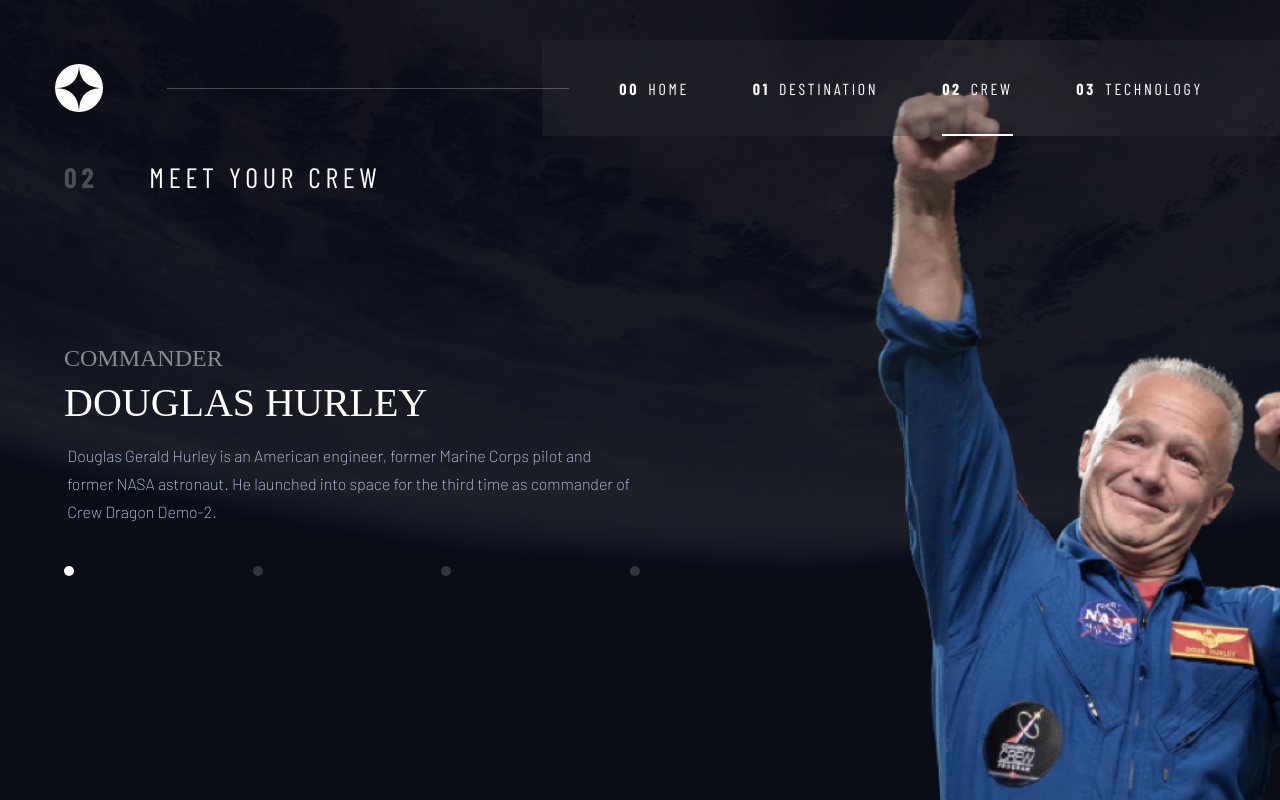
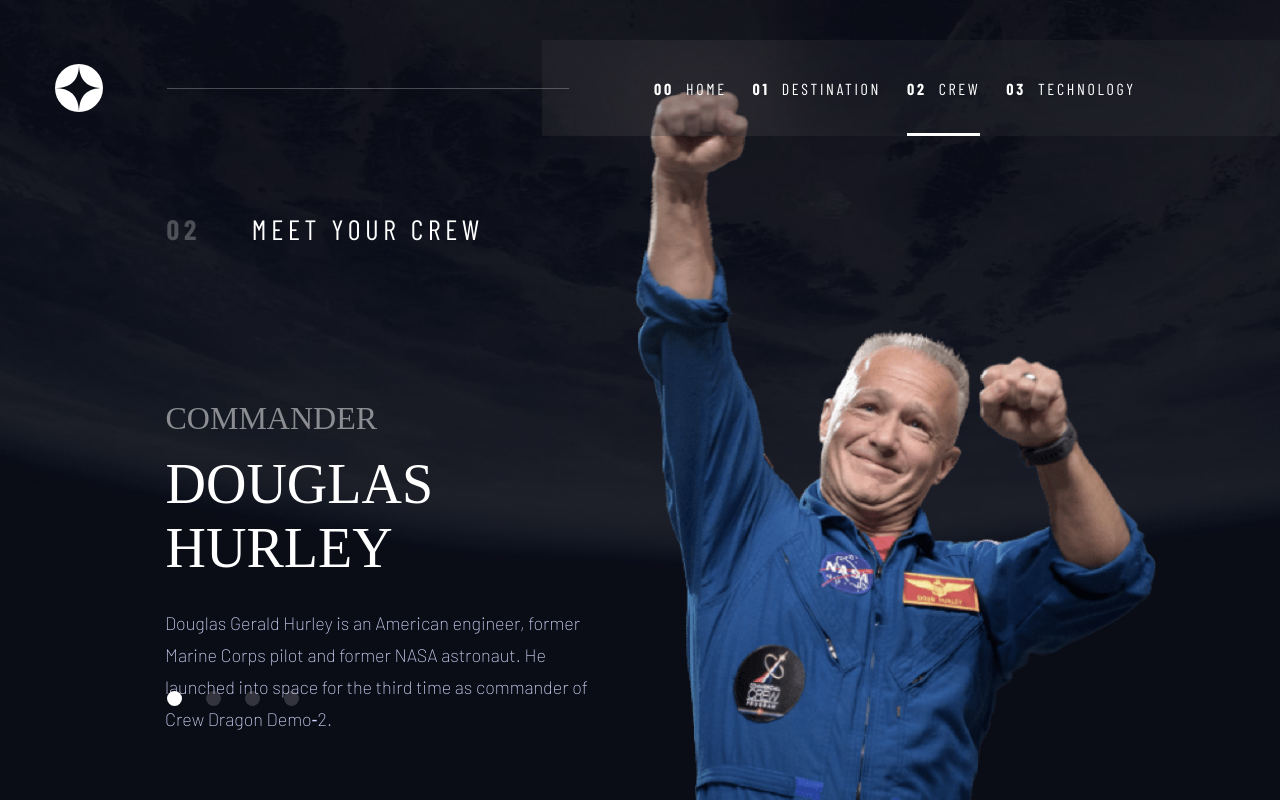
Before and after one commit to arun-roberts/fem006_space_tourism_website, a Next.js app: page /crew in a window 1280 px wide. Built offline with nearby package versions, Linux system fonts and the light colour scheme; a web font is replaced by a local one.

Commit message:
Finished first draft of all styling. Testing replaceAll issue on deploy.

```diff
--- a/components/ContentPicker.tsx
+++ b/components/ContentPicker.tsx
@@ -1,9 +1,11 @@
 import Link from 'next/link'
+import { useRouter } from 'next/router'
 import styles from '../styles/ContentPicker.module.css'
 
 const ContentPicker = ({data, buttonStyle, current}: {data: any[], buttonStyle: number, current: number}) => {
     const buttonStyles: string[] = [ 'dot', 'numbered', 'named']
     const button = buttonStyles[buttonStyle] || buttonStyles[0]
+    const router = useRouter()
     return (
         <nav className={styles[button]}>
             <ul className={styles[button + '__list']}>
--- a/components/Header.tsx
+++ b/components/Header.tsx
@@ -1,13 +1,17 @@
 import Link from 'next/link'
 import Image from 'next/image'
 import { useRouter } from 'next/router'
-import { useState, useEffect } from 'react'
+import { useState, useEffect, useContext } from 'react'
+import AppContext from '../public/context'
 
 const Header: () => JSX.Element = () => {
     const [isOpen, setIsOpen ] = useState<boolean>(false)
     const [ isActive, setIsActive ] = useState<string>('')
     const router = useRouter()
     useEffect(() => {setIsActive(router.pathname.length > 1 ? router.pathname.slice(1) : 'home')}, [router.pathname])
+
+    const value = useContext(AppContext);
+    const { setCurrentDest }: { setCurrentDest: React.Dispatch<React.SetStateAction<number>>} = value
 
   return (
     <header className="header">
@@ -49,7 +53,13 @@ const Header: () => JSX.Element = () => {
                         <a className='nav-list-item__text'><span className='nav-list-item__text--number'>00</span>Home</a>
                     </Link>
                 </li>
-                <li className={`nav-list-item${isActive === 'destination' ? ' nav-list-item--active' : ''}`} onClick={() => setIsOpen(false)}>
+                <li
+                    className={`nav-list-item${isActive === 'destination' ? ' nav-list-item--active' : ''}`}
+                    onClick={() => {
+                        setIsOpen(false)
+                        setCurrentDest(0)
+                    }}
+                >
                     <Link href='/destination'>
                         <a className='nav-list-item__text'><span className='nav-list-item__text--number'>01</span>Destination</a>
                     </Link>
--- a/pages/_app.tsx
+++ b/pages/_app.tsx
@@ -6,7 +6,7 @@ import Layout from '../components/Layout'
 import Meta from '../components/Meta'
 
 function MyApp({ Component, pageProps }: AppProps) {
-  const [ currentDest, setCurrentDest ] = useState(0)
+  const [ currentDest, setCurrentDest ] = useState<number>()
   const [ currentCrew, setCurrentCrew ] = useState<number>(0)
   const [ currentTech, setCurrentTech ] = useState<number>(0)
   const [ isDesktop, setIsDesktop ] = useState<boolean>(false)
--- a/pages/crew.tsx
+++ b/pages/crew.tsx
@@ -16,15 +16,16 @@ import ContentPicker from '../components/ContentPicker'
 const Crew: NextPage = () => {
     const value = useContext(AppContext)
     let { currentCrew } = value.state
-    const { setCurrentCrew }: { setCurrentCrew: React.Dispatch<React.SetStateAction<number>>} = value
-    const crew: CrewTypes = useMemo(() => [ ...data.crew ], [ ...data.crew ])
+    const { setCurrentCrew }: { setCurrentCrew: React.Dispatch<React.SetStateAction<number>> } = value
+    const crew: CrewTypes = [ ...data.crew ]
+    const crewArray: string[] = data.crew.map(e => e.name)
     const member: CrewMemb = crew[currentCrew]
     const classString: string = member.name.replace(' ', '_').toLowerCase()
     const router = useRouter();
     useEffect(() => {
         const onHashChangeStart = (url: string) => {
             let hash: string = url.slice(url.indexOf('#') + 1).replace('_', ' ')
-            let i: number = crew.findIndex(e => e.name == hash)
+            let i: number = crewArray.findIndex(e => e == hash)
             setCurrentCrew(i == -1 ? 0 : i)
         };
 
@@ -33,7 +34,7 @@ const Crew: NextPage = () => {
         return () => {
             router.events.off("hashChangeStart", onHashChangeStart);
         };
-    }, [router.events, setCurrentCrew, crew]);
+    }, [router.events, setCurrentCrew, crewArray]);
   return (
     <div className="crew">
         <Meta />
@@ -41,19 +42,20 @@ const Crew: NextPage = () => {
           <h2 className="section-header"><span className="section-header__num">02</span> MEET YOUR CREW</h2>
           <div className={`crew__image ${classString}__image`}>
             <Image
-              src={member.images.webp.slice(1) || member.images.png.slice(1)}
+              src={member.images.png.slice(1)}
               layout="fill"
               objectFit='contain'
               alt={`Image of ${member.role} ${member.name}`}
+              priority
             />
           </div>
-          <div className="crew__picker">
-            <ContentPicker data={crew} buttonStyle={0} current={currentCrew}/>
-          </div>
           <div className={`crew-info ${classString}-info`}>
+            <div className="crew__picker">
+              <ContentPicker data={crew} buttonStyle={0} current={currentCrew}/>
+            </div>
             <h3 className='crew-info__role'>{member.role}</h3>
             <h4 className='crew-info__name'>{member.name}</h4>
-            <p className='crew-info__bio'>{member.bio}</p>
+            <p className='crew-info__bio'>{member.bio.replaceAll('-', '\u2011')}</p>
           </div>
         </div>
     </div>
--- a/styles/ContentPicker.module.css
+++ b/styles/ContentPicker.module.css
@@ -46,6 +46,7 @@
 
 .numbered {
   width: 100%;
+  height: 100%;
 }
 
 .numbered__list {
@@ -184,4 +185,26 @@
     padding-bottom: 0.875rem;
   }
 }
+
+@media screen and (min-width: 1200px) {
+  .dot__list_item {
+    width: 0.9375rem;
+    height: 0.9375rem;
+  }
+  .numbered__list {
+    -webkit-box-orient: vertical;
+    -webkit-box-direction: normal;
+        -ms-flex-direction: column;
+            flex-direction: column;
+    height: 100%;
+  }
+  .numbered__list_item {
+    width: 5rem;
+    height: 5rem;
+  }
+  .numbered__list__button {
+    font-size: 2rem;
+    line-height: 2.3125rem;
+  }
+}
 /*# sourceMappingURL=ContentPicker.module.css.map */
--- a/styles/ContentPicker.module.sass
+++ b/styles/ContentPicker.module.sass
@@ -43,6 +43,7 @@ $nav-white: rgba(255, 255, 255, 0.04)
 
 .numbered
   width: 100%
+  height: 100%
 
   &__list
     counter-reset: numeral-counter
@@ -150,6 +151,19 @@ $nav-white: rgba(255, 255, 255, 0.04)
       line-height: 1.1875rem
       padding-bottom: 0.875rem
 
+@media screen and (min-width: 1200px)
+  .dot__list_item
+    width: 0.9375rem
+    height: 0.9375rem
 
+  .numbered__list
+    flex-direction: column
+    height: 100%
 
-// @media screen and (min-width: 1200px)
+    &_item
+      width: 5rem
+      height: 5rem
+
+    &__button
+      font-size: 2rem
+      line-height: 2.3125rem
--- a/styles/globals.css
+++ b/styles/globals.css
@@ -484,6 +484,13 @@ a {
 
 .crew-info {
   text-align: center;
+  display: -webkit-box;
+  display: -ms-flexbox;
+  display: flex;
+  -webkit-box-orient: vertical;
+  -webkit-box-direction: normal;
+      -ms-flex-direction: column;
+          flex-direction: column;
 }
 
 .crew-info__role {
@@ -799,15 +806,15 @@ a {
             justify-content: space-between;
   }
   .crew__image {
-    -webkit-box-ordinal-group: 4;
-        -ms-flex-order: 3;
-            order: 3;
+    -webkit-box-ordinal-group: 3;
+        -ms-flex-order: 2;
+            order: 2;
     border: none;
   }
   .crew__picker {
-    -webkit-box-ordinal-group: 3;
-        -ms-flex-order: 2;
-            order: 2;
+    -webkit-box-ordinal-group: 5;
+        -ms-flex-order: 4;
+            order: 4;
     margin: 2.5rem auto;
   }
   .crew-info {
@@ -817,14 +824,23 @@ a {
     width: 59.6354%;
   }
   .crew-info__role {
+    -webkit-box-ordinal-group: 2;
+        -ms-flex-order: 1;
+            order: 1;
     font-size: 1.5rem;
     line-height: 1.75rem;
   }
   .crew-info__name {
+    -webkit-box-ordinal-group: 3;
+        -ms-flex-order: 2;
+            order: 2;
     font-size: 2.5rem;
     line-height: 2.875rem;
   }
   .crew-info__bio {
+    -webkit-box-ordinal-group: 4;
+        -ms-flex-order: 3;
+            order: 3;
     font-size: 1rem;
     line-height: 1.75rem;
     margin: 0 auto;
@@ -885,7 +901,7 @@ a {
     margin: 1rem auto;
   }
   .tech-info__description {
-    width: 65.1%;
+    width: 65.6%;
     font-size: 1rem;
     line-height: 1.75rem;
     margin-bottom: 6.0625rem;
@@ -921,7 +937,17 @@ a {
   .nav {
     position: relative;
     right: 0;
+    padding-right: 2.53012048%;
     width: 57.638888%;
+  }
+  .nav-list {
+    width: 68.29923685%;
+  }
+  .nav-list-item::before {
+    border-bottom: 0.1875rem solid rgba(255, 255, 255, 0.5);
+  }
+  .nav-list-item--active::before {
+    border-bottom: 0.1875rem solid #fff;
   }
   .nav-list-item__text {
     font-size: 1rem;
@@ -930,11 +956,12 @@ a {
   }
   .nav-list-item__text--number {
     display: inline;
+    margin-right: 0.75rem;
   }
   .section-header {
     position: absolute;
     top: 0;
-    left: 0;
+    left: 0.09375rem;
     width: 50%;
     font-size: 1.75rem;
     line-height: 2.125rem;
@@ -988,7 +1015,7 @@ a {
   .destination {
     background: rgba(11, 13, 23, 0.6) url("/assets/destination/background-destination-desktop.jpg") no-repeat;
     background-size: cover;
-    padding: 13.25rem 10.1875rem 7.375rem 10.40625rem;
+    padding: 13.25rem 10.1875rem 7.375rem 10.3125rem;
   }
   .destination-container {
     width: 100%;
@@ -1045,46 +1072,99 @@ a {
   .crew {
     background: rgba(11, 13, 23, 0.6) url("/assets/crew/background-crew-desktop.jpg") no-repeat;
     background-size: cover;
-    padding-top: 10rem;
+    padding: 13.25rem 0 0 10.3125rem;
   }
   .crew-container {
-    width: 90%;
+    width: 100%;
     height: 100%;
-    -webkit-box-pack: center;
-        -ms-flex-pack: center;
-            justify-content: center;
-    -webkit-box-align: space-between;
-        -ms-flex-align: space-between;
-            align-items: space-between;
-    -ms-flex-wrap: wrap;
-        flex-wrap: wrap;
-    margin: 0 auto;
+    -webkit-box-orient: horizontal;
+    -webkit-box-direction: normal;
+        -ms-flex-direction: row;
+            flex-direction: row;
+    -webkit-box-align: end;
+        -ms-flex-align: end;
+            align-items: end;
+    margin: 0;
   }
   .crew__picker {
-    width: 50%;
-  }
-  .crew__image {
-    height: 60rem;
-    width: 50%;
-    -webkit-box-flex: 2;
-        -ms-flex-positive: 2;
-            flex-grow: 2;
+    position: absolute;
+    left: 0;
+    bottom: 5.875rem;
+    width: 8.25rem;
+    margin: 7.5rem 0 0 0.125rem;
   }
   .crew-info {
-    width: 50%;
+    -webkit-box-align: start;
+        -ms-flex-align: start;
+            align-items: start;
+    height: 100%;
     text-align: left;
+  }
+  .crew-info__role {
+    font-size: 2rem;
+    line-height: 2.3125rem;
+    margin: 11.75rem 0 0 0.03125rem;
+  }
+  .crew-info__name {
+    font-size: 3.5rem;
+    line-height: 4rem;
+    margin: 0.9375rem 0 0 0.03125rem;
+  }
+  .crew-info__bio {
+    width: 27.75rem;
+    font-size: 1.125rem;
+    line-height: 2rem;
+    -webkit-hyphens: none;
+        -ms-hyphens: none;
+            hyphens: none;
+    -moz-hyphens: none;
+    overflow-wrap: normal;
+    word-break: keep-all;
+    margin: 1.6875rem 0 0 0;
+  }
+  .douglas_hurley__image {
+    width: 35.504375rem;
+    height: 44.5rem;
+    margin: 0 9% 0 0;
+  }
+  .douglas_hurley-info {
+    width: 30.5rem;
+  }
+  .mark_shuttleworth__image {
+    width: 28.34rem;
+    height: 40.875rem;
+    margin: 0 14% 0 0;
+  }
+  .mark_shuttleworth-info {
+    width: 38.375rem;
+  }
+  .victor_glover__image {
+    width: 34.649375rem;
+    height: 40.7rem;
+    margin: 0 10.9% 0 0;
+  }
+  .victor_glover-info {
+    width: 27.0625rem;
+  }
+  .anousheh_ansari__image {
+    width: 38.473125rem;
+    height: 37.9375rem;
+    margin: 0 8.014117647% 0 0;
+  }
+  .anousheh_ansari-info {
+    width: 33.25rem;
   }
   .tech {
     background: rgba(11, 13, 23, 0.6) url("/assets/technology/background-technology-desktop.jpg") no-repeat;
     background-size: cover;
-    padding-top: 10rem;
+    padding: 13.25rem 0 0 10.3125rem;
   }
   .tech-container {
-    width: 90%;
+    width: 100%;
     height: 100%;
-    -webkit-box-pack: start;
-        -ms-flex-pack: start;
-            justify-content: start;
+    -webkit-box-pack: justify;
+        -ms-flex-pack: justify;
+            justify-content: space-between;
     -webkit-box-orient: horizontal;
     -webkit-box-direction: normal;
         -ms-flex-direction: row;
@@ -1092,29 +1172,41 @@ a {
     -webkit-box-align: center;
         -ms-flex-align: center;
             align-items: center;
-    margin: 0 auto;
+    margin: 0;
   }
   .tech__image {
-    position: absolute;
-    right: -6%;
     -webkit-box-ordinal-group: 4;
         -ms-flex-order: 3;
             order: 3;
-    height: 40rem;
-    width: 40rem;
+    width: 32.1875rem;
+    height: 32.9375rem;
   }
   .tech__picker {
     -webkit-box-ordinal-group: 2;
         -ms-flex-order: 1;
             order: 1;
+    height: 18.9375rem;
+    width: 5rem;
+    margin: 0;
   }
   .tech-info {
-    width: 30%;
-    margin-left: 6rem;
+    width: 32.5rem;
+    height: 18.9375rem;
+    margin: 0;
     text-align: left;
     -webkit-box-ordinal-group: 3;
         -ms-flex-order: 2;
             order: 2;
+  }
+  .tech-info__name {
+    font-size: 3.5rem;
+    line-height: 4rem;
+  }
+  .tech-info__description {
+    width: 27.75rem;
+    font-size: 1.125rem;
+    line-height: 2rem;
+    margin: 0;
   }
 }
 
--- a/styles/globals.sass
+++ b/styles/globals.sass
@@ -369,6 +369,8 @@ a
 
   &-info
     text-align: center
+    display: flex
+    flex-direction: column
 
     &__role
       @include bellefair-white
@@ -617,11 +619,11 @@ a
       justify-content: space-between
 
     &__image
-      order: 3
+      order: 2
       border: none
 
     &__picker
-      order: 2
+      order: 4
       margin: 2.5rem auto
 
     &-info
@@ -629,14 +631,17 @@ a
       width: 59.6354%
 
       &__role
+        order: 1
         font-size: 1.5rem
         line-height: 1.75rem
 
       &__name
+        order: 2
         font-size: 2.5rem
         line-height: 2.875rem
 
       &__bio
+        order: 3
         font-size: 1rem
         line-height: 1.75rem
         margin: 0 auto
@@ -703,7 +708,7 @@ a
         margin: 1rem auto
 
       &__description
-        width: 65.1%
+        width: 65.6%
         font-size: 1rem
         line-height: 1.75rem
         margin-bottom: 6.0625rem
@@ -723,30 +728,41 @@ a
     &__decorative-line
       position: absolute
       height: 1px
-      // width: 32.847222%
       background-color: $quarter-white
       left: 10.4375rem
       right: 55.55555%
-      // left: 11.597222%
       z-index: 6
 
   .nav
     position: relative
     right: 0
+    padding-right: 2.53012048%
     width: 57.638888%
 
-    &-list-item__text
-      font-size: 1rem
-      line-height: 1.1875rem
-      letter-spacing: 0.16875rem
+    &-list
+      width: 68.29923685%
 
-      &--number
-        display: inline
+      &-item
+
+        &::before
+          border-bottom: 0.1875rem solid $half-transparent-white
+
+        &--active::before
+          border-bottom: 0.1875rem solid $basic-white
+
+        &__text
+          font-size: 1rem
+          line-height: 1.1875rem
+          letter-spacing: 0.16875rem
+
+          &--number
+            display: inline
+            margin-right: 0.75rem
 
   .section-header
     position: absolute
     top: 0
-    left: 0
+    left: 0.09375rem
     width: 50%
     font-size: 1.75rem
     line-height: 2.125rem
@@ -792,7 +808,7 @@ a
   .destination
     background: $background-overlay url('/assets/destination/background-destination-desktop.jpg') no-repeat
     background-size: cover
-    padding: 13.25rem 10.1875rem 7.375rem 10.40625rem
+    padding: 13.25rem 10.1875rem 7.375rem 10.3125rem
 
     &-container
       width: 100%
@@ -800,7 +816,6 @@ a
       flex-direction: row
       justify-content: space-between
       align-items: end
-      // padding: 0 10.1875rem 0 10.40625rem
 
     &-picker
       width: 17.84375rem
@@ -841,56 +856,125 @@ a
   .crew
     background: $background-overlay url('/assets/crew/background-crew-desktop.jpg') no-repeat
     background-size: cover
-    padding-top: 10rem
+    padding: 13.25rem 0 0 10.3125rem
 
     &-container
-      width: 90%
+      width: 100%
       height: 100%
-      justify-content: center
-      align-items: space-between
-      flex-wrap: wrap
-      margin: 0 auto
+      flex-direction: row
+      align-items: end
+      margin: 0
 
     &__picker
-      width: 50%
+      position: absolute
+      left: 0
+      bottom: 5.875rem
+      width: 8.25rem
+      margin: 7.5rem 0 0 0.125rem
 
     &__image
-      height: 60rem
-      width: 50%
-      flex-grow: 2
 
     &-info
-      width: 50%
+      align-items: start
+      height: 100%
       text-align: left
+
+      &__role
+        font-size: 2rem
+        line-height: 2.3125rem
+        margin: 11.75rem 0 0 0.03125rem
+
+      &__name
+        font-size: 3.5rem
+        line-height: 4rem
+        margin: 0.9375rem 0 0 0.03125rem
+
+      &__bio
+        width: 27.75rem
+        font-size: 1.125rem
+        line-height: 2rem
+        hyphens: none
+        -moz-hyphens: none
+        overflow-wrap: normal
+        word-break: keep-all
+        margin: 1.6875rem 0 0 0
+
+  .douglas_hurley
+    &__image
+      width: 35.504375rem
+      height: 44.5rem
+      margin: 0 9% 0 0
+
+    &-info
+      width: 30.5rem
+
+  .mark_shuttleworth
+    &__image
+      width: 28.34rem
+      height: 40.875rem
+      margin: 0 14% 0 0
+
+    &-info
+      width: 38.375rem
+
+  .victor_glover
+    &__image
+      width: 34.649375rem
+      height: 40.7rem
+      margin: 0 10.9% 0 0
+
+    &-info
+      width: 27.0625rem
+
+  .anousheh_ansari
+    &__image
+      width: 38.473125rem
+      height: 37.9375rem
+      margin: 0 8.014117647% 0 0
+
+    &-info
+      width: 33.25rem
 
   .tech
     background: $background-overlay url('/assets/technology/background-technology-desktop.jpg') no-repeat
     background-size: cover
-    padding-top: 10rem
+    padding: 13.25rem 0 0 10.3125rem
 
     &-container
-      width: 90%
+      width: 100%
       height: 100%
-      justify-content: start
+      justify-content: space-between
       flex-direction: row
       align-items: center
-      margin: 0 auto
+      margin: 0
 
     &__image
-      position: absolute
-      right: -6%
       order: 3
-      height: 40rem
-      width: 40rem
+      width: 32.1875rem
+      height: 32.9375rem
 
     &__picker
       order: 1
+      height: 18.9375rem
+      width: 5rem
+      margin: 0
 
     &-info
-      width: 30%
-      margin-left: 6rem
+      width: 32.5rem
+      height: 18.9375rem
+      margin: 0
       text-align: left
       order: 2
+
+      &__name
+        font-size: 3.5rem
+        line-height: 4rem
+
+      &__description
+        width: 27.75rem
+        font-size: 1.125rem
+        line-height: 2rem
+        margin: 0
 
 // NAV BACKGROUND DEFAULT FOR MOZILLA
 
```
Also changed, not shown: pages/destination.tsx (+11 -4 lines), pages/technology.tsx (+8 -6 lines), 2 other files (tests, documents, lock files or other folders).
